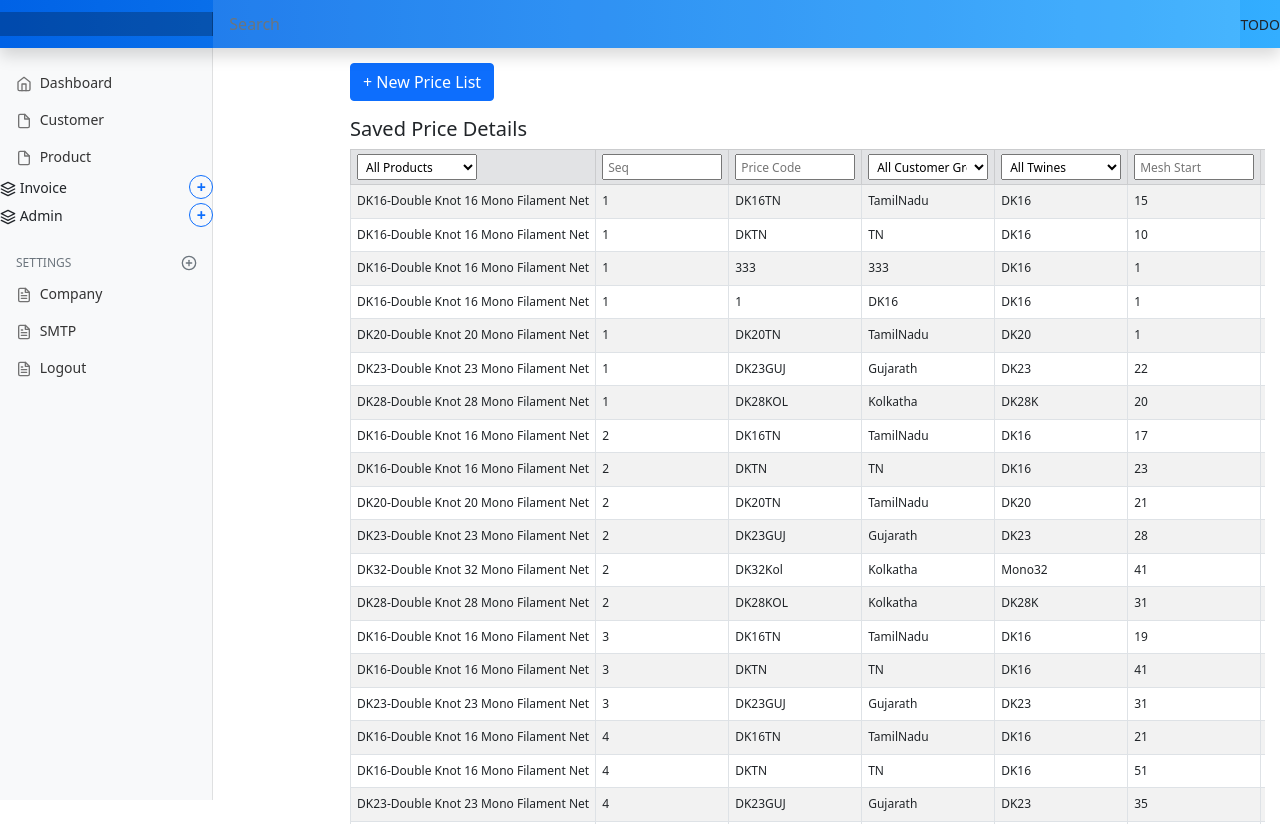
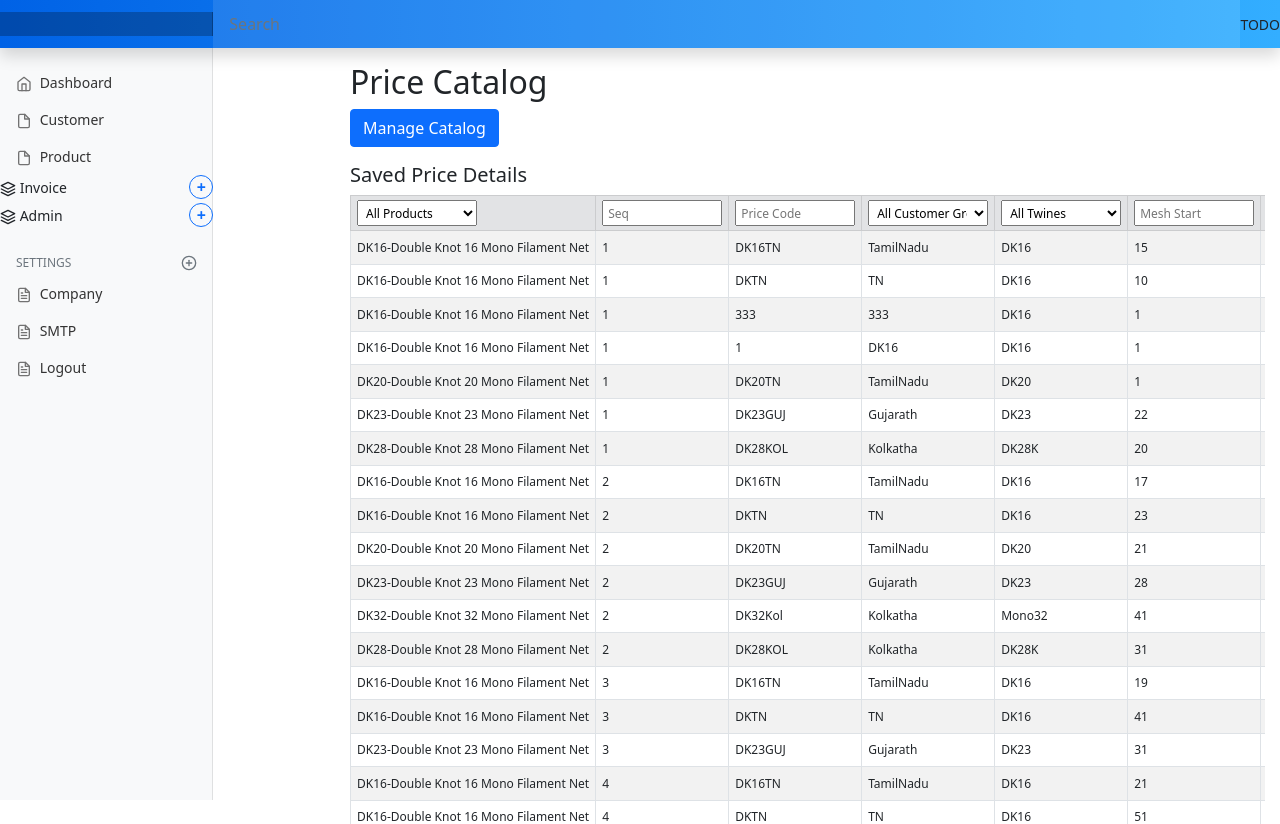
Before and after one commit to hencilpeter/projects, a Django app: page /invoice/price-list/add/ in a window 1280 px wide. Shown: the top 824 px of the page. Run offline with Django 5.2, Linux system fonts and the light colour scheme; data comes from the database, SQL or seed files in the repository; some libraries are stand-ins or nearby versions.

Commit message:
minor changes.

```diff
--- a/PythonProjects/marania_invoice_venv/marania_invoice_proj/marania_invoice_app/views.py
+++ b/PythonProjects/marania_invoice_venv/marania_invoice_proj/marania_invoice_app/views.py
@@ -655,7 +655,7 @@ def add_price_list(request):
     unique_customer_group = PriceCatalog
 
 
-    return render(request, "marania_invoice_app/add_price_list.html", {"formset": formset,
+    return render(request, "marania_invoice_app/price_catalog.html", {"formset": formset,
                                                                         'saved_prices': saved_prices,
                                                                         'filter_header':filter_header,})
 
--- a/PythonProjects/marania_invoice_venv/marania_invoice_proj/templates/marania_invoice_app/add_price_list.html
+++ b/PythonProjects/marania_invoice_venv/marania_invoice_proj/templates/marania_invoice_app/price_catalog.html
@@ -51,9 +51,9 @@
 </style>
 
 <div class="main-content">
-
+    <h2>Price Catalog</h2>
     <button id="btn-new-price" type="button" class="btn btn-primary mb-3">
-        + New Price List
+        Manage Catalog
     </button>
 
     <div id="price-entry-area" class="price-box" style="display:none;">
```
